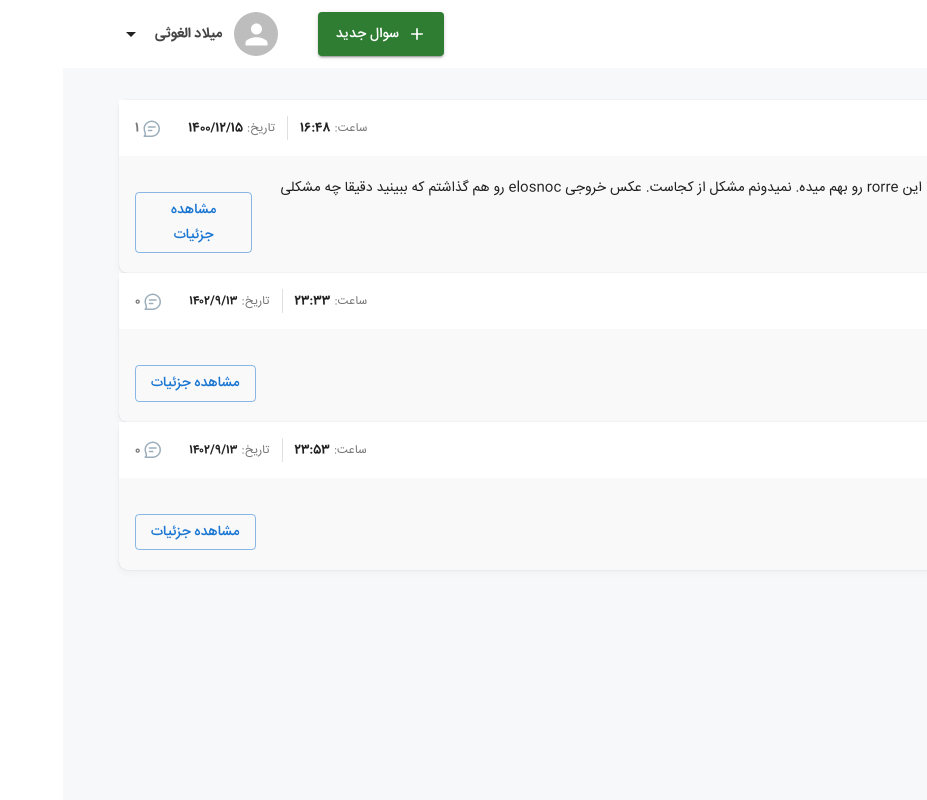
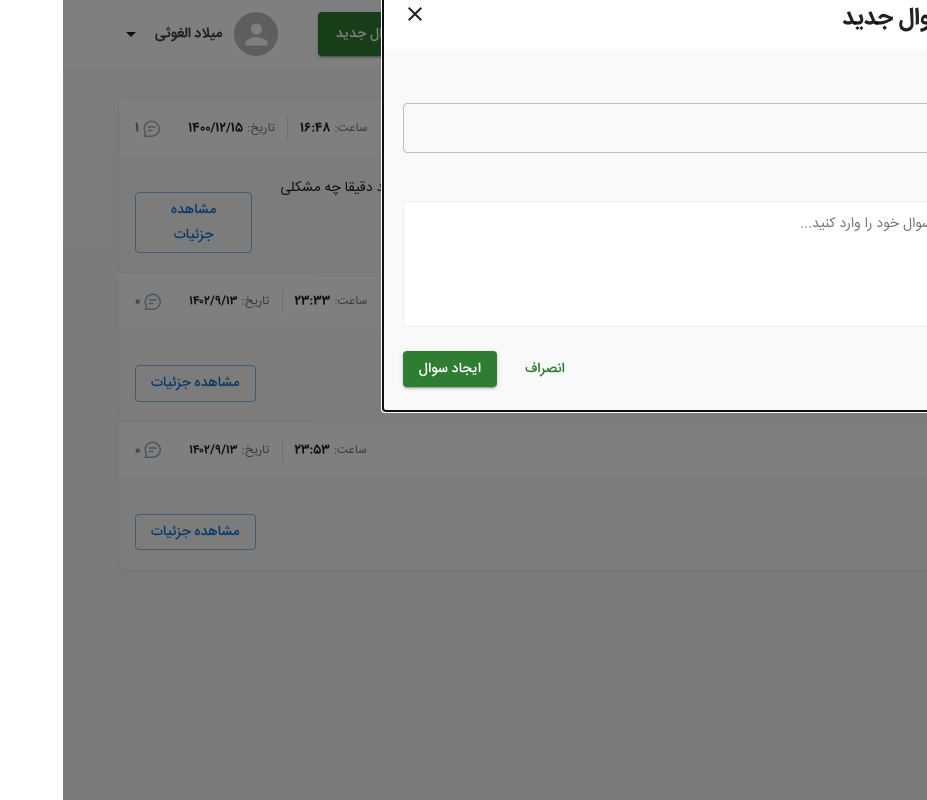
Before and after one commit to MohammadJavad-Alghosi78/karnameh, a Next.js app: page / in a window 1280 px wide. Shown: the whole page, without its empty margins (353-1280 px from the left). Built offline with nearby package versions, Linux system fonts and the light colour scheme; data requests are answered from the project's data file.

Commit message:
feat: Implement TextArea component

```diff
--- a/db.json
+++ b/db.json
@@ -15,8 +15,8 @@
           "date": "1390/02/25",
           "time": "23:06",
           "answerId": "a1",
-          "likes": 26,
-          "disLikes": 16
+          "likes": 31,
+          "disLikes": 18
         }
       ]
     },
--- a/src/components/shared/Header/index.tsx
+++ b/src/components/shared/Header/index.tsx
@@ -21,6 +21,7 @@ import { useForm } from "react-hook-form";
 import { useMutation, useQueryClient } from "react-query";
 import { QuestionServices } from "@/services";
 import { IQuestion } from "@/services/questions/types";
+import TextArea from "../TextArea";
 
 interface IHeaderProps {
   title: string;
@@ -28,7 +29,7 @@ interface IHeaderProps {
 
 const Header = (props: IHeaderProps) => {
   const theme = useTheme();
-  const [isAddModalOpen, setIsAddModalOpen] = useState(false);
+  const [isAddModalOpen, setIsAddModalOpen] = useState(true);
 
   const queryClient = useQueryClient();
   const mutation = useMutation({
@@ -40,7 +41,7 @@ const Header = (props: IHeaderProps) => {
     },
   });
 
-  const { register, handleSubmit, reset } = useForm({
+  const { register, handleSubmit, reset, watch, setValue } = useForm({
     mode: "onChange",
     defaultValues: {
       title: "",
@@ -130,7 +131,12 @@ const Header = (props: IHeaderProps) => {
                 {words.questionText}
               </Typography>
 
-              <textarea {...register("description")} />
+              <TextArea
+                value={watch("description")}
+                onChange={(e) => setValue("description", e.target.value)}
+                name="description"
+                placeholder={words.createQuestionDesciptionPlaceholder}
+              />
             </Box>
             <Box
               display="flex"
--- /dev/null
+++ b/src/components/shared/TextArea/index.tsx
@@ -0,0 +1,25 @@
+import { ChangeEvent, HTMLAttributes } from "react";
+import { TextArea } from "./styled";
+
+interface ITextAreaProps extends HTMLAttributes<HTMLTextAreaElement> {
+  value: string;
+  onChange: (e: ChangeEvent<HTMLTextAreaElement>) => void;
+  name: string;
+  rows?: number;
+  cols?: number;
+}
+
+const TextAreaCp = (props: ITextAreaProps) => {
+  const { value, onChange, rows, cols, ...rest } = props;
+  return (
+    <TextArea
+      name={rest.name}
+      id={rest.id}
+      rows={rows ?? 5}
+      cols={cols ?? 5}
+      placeholder={rest.placeholder}
+    />
+  );
+};
+
+export default TextAreaCp;
--- /dev/null
+++ b/src/components/shared/TextArea/styled.ts
@@ -0,0 +1,14 @@
+import { styled } from "@mui/material";
+
+export const TextArea = styled("textarea")(({ theme }) => ({
+  padding: "12px 16px",
+  borderRadius: "6px",
+  border: `1px solid ${theme.palette.colors.grayLight}`,
+  backgroundColor: theme.palette.colors.naturalsWhite,
+  resize: "none",
+  fontSize: "14px",
+  fontWeight: 400,
+  lineHeight: "20px",
+  color: theme.palette.colors.naturalsBlack,
+  outline: "none",
+}));
--- a/src/components/shared/index.ts
+++ b/src/components/shared/index.ts
@@ -1,2 +1,3 @@
 export { default as Header } from "./Header";
 export { default as Container } from "./Container";
+export { default as TextArea } from "./TextArea";
--- a/src/strings/index.ts
+++ b/src/strings/index.ts
@@ -17,4 +17,5 @@ export const words = {
   goodAnswer: "پاسخ خوب بود",
   badAnswer: "پاسخ خوب نبود",
   loading: "در حال بارگزاری ...",
+  createQuestionDesciptionPlaceholder: "لطفا متن سوال خود را وارد کنید...",
 };
--- a/src/theme/index.ts
+++ b/src/theme/index.ts
@@ -13,6 +13,7 @@ declare module "@mui/material/styles" {
     naturalsBlack: string;
     naturalsWhite: string;
     karnamehBase: string;
+    grayLight: string;
     grayLightest: string;
     grayDarker: string;
     grayDark: string;
@@ -27,6 +28,7 @@ declare module "@mui/material/styles" {
       naturalsBlack: string;
       naturalsWhite: string;
       karnamehBase: string;
+      grayLight: string;
       grayLightest: string;
       grayDarker: string;
       grayDark: string;
--- a/src/theme/palette.ts
+++ b/src/theme/palette.ts
@@ -3,6 +3,7 @@ export const palette = {
     naturalsBlack: "#222",
     naturalsWhite: "#FFF",
     karnamehBase: "#27AE60",
+    grayLight: "#EEE",
     grayLightest: "#F9F9F9",
     grayDarker: "#454545",
     grayDark: "#777",
```
